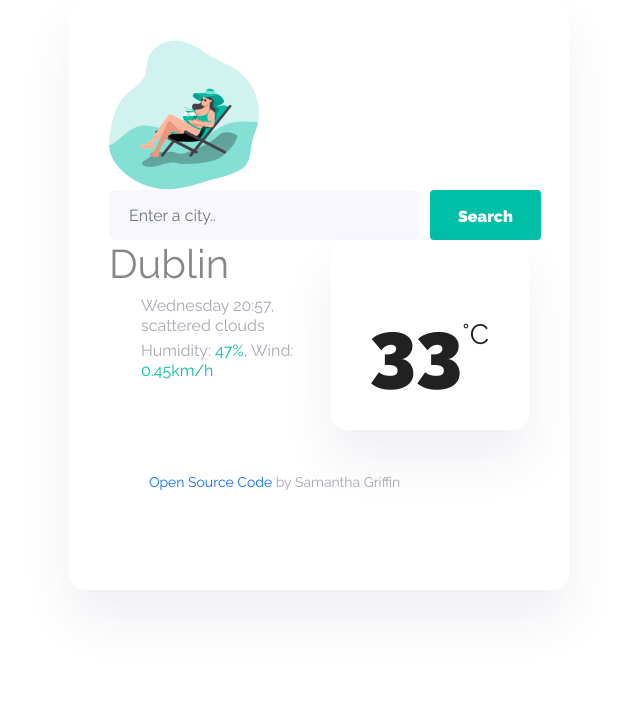
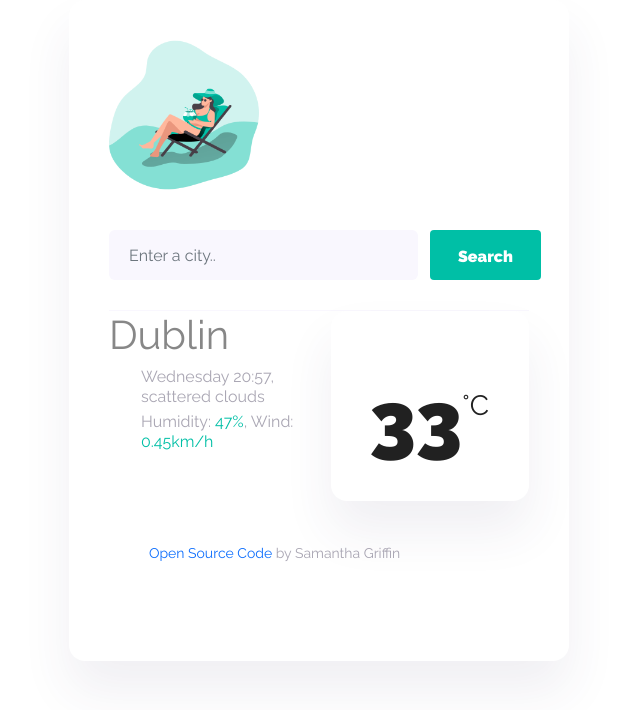
Before and after one commit to SamGriffin909/vanilla-weather-app, a plain HTML site: page index.html in a window 1280 px wide. Shown: the whole page, without its empty margins (13-653 px from the left). Drawn offline with nearby package versions, Linux system fonts and the light colour scheme.

Commit message:
added padding to search bar to remove overlap with temperature

```diff
--- a/src/styles.css
+++ b/src/styles.css
@@ -82,3 +82,9 @@ a {
 .WeatherInfo .temperature-container {
   margin-top: 30px;
 }
+
+.Weather form {
+  margin-top: 40px;
+  border-bottom: 1px solid #f9f7fe;
+  padding-bottom: 30px;
+}
```
Also changed, not shown: index.html (+1 -0 lines), images/canvas.png (added).
